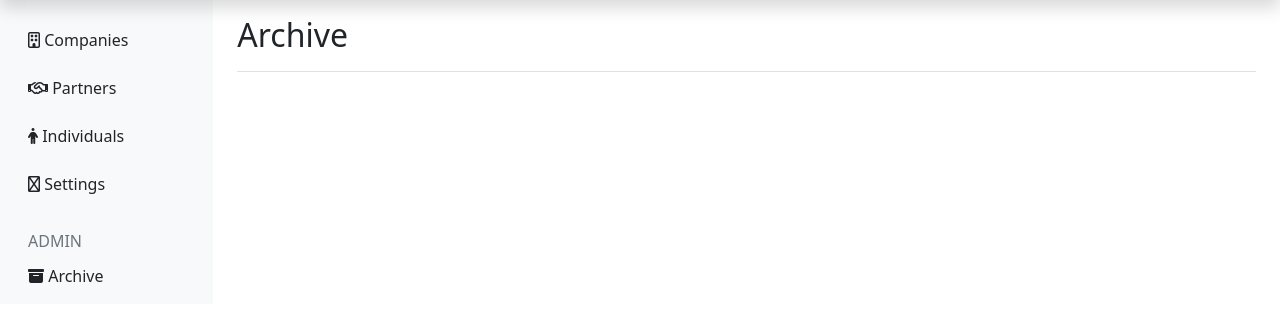
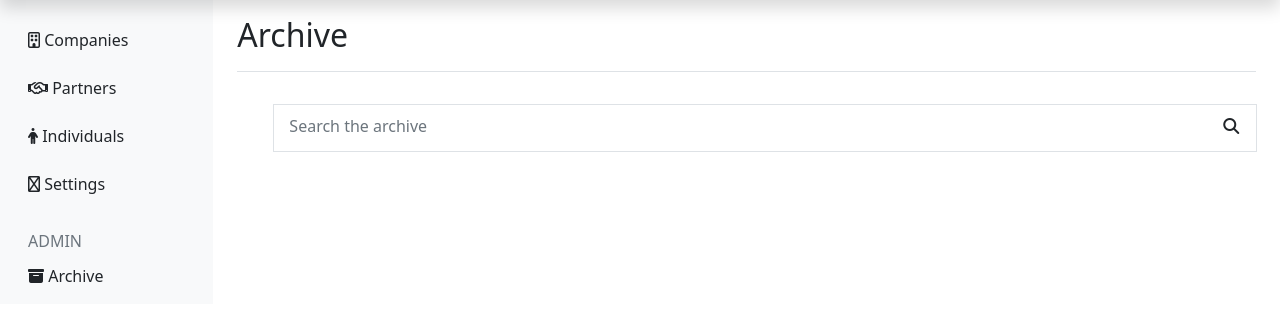
Before and after one commit to Yipyapyo/Wayra-Website, a Django app: page /archive_page/ in a window 1280 px wide. Shown: the part 79-401 px from the top of the page. Run offline with Django 4.2, Linux system fonts and the light colour scheme; a user stored in the database is signed in; some libraries are stand-ins or nearby versions.

Commit message:
refactored the search bar to be reusable in all pages

```diff
--- a/portfolio/static/js/searchbar.js
+++ b/portfolio/static/js/searchbar.js
@@ -25,7 +25,7 @@ $('.search_input').keyup(function(){
     $.ajax(
     {
         type:"GET",
-        url: "/search_result",
+        url: search_url,
         data:{
                 searchresult: search_input.value
         },
--- a/portfolio/templates/archive/archive_page.html
+++ b/portfolio/templates/archive/archive_page.html
@@ -6,5 +6,17 @@
     <h1 class="h2">Archive</h1>
 </div>
 
+<div class="px-5 py-2 rounded-3">
+    <div class="container-fluid pt-2 px-0 search-div-styling" style="position:absolute;z-index: 1;max-width: 75%;">
+
+      <div class="row">
+
+        {% include 'partials/search/searchbar.html' with search_url=search_url %}
+
+      </div>
+
+    </div>
+</div>
+
 
 {% endblock %}
--- a/portfolio/templates/company/main_dashboard.html
+++ b/portfolio/templates/company/main_dashboard.html
@@ -21,7 +21,7 @@
 
       <div class="row">
 
-        {% include 'partials/search/searchbar.html' %}
+        {% include 'partials/search/searchbar.html' with search_url=search_url %}
 
       </div>
 
--- a/portfolio/templates/partials/search/search_result_cell.html
+++ b/portfolio/templates/partials/search/search_result_cell.html
@@ -1,5 +1,5 @@
 {% load static %}
-<a class="list-group-item list-group-item-action" href="{% url 'portfolio_company' result.id %}">
+<a class="list-group-item list-group-item-action" href="{% url destination_url result.id %}">
     <div class="d-flex align-items-center">
         <img src="{% static 'images/wayra_logo.png' %}" alt="" style="height: 30px"
         class="rounded" />
@@ -7,4 +7,4 @@
         <span>{{result.name}}</span>
         </div>
     </div>
-</a>
+</li>
--- a/portfolio/templates/partials/search/searchbar.html
+++ b/portfolio/templates/partials/search/searchbar.html
@@ -6,7 +6,7 @@
   <form method = "POST" action="{%url 'search_result'%}" class="input-group col-md-4 pb-1">
     {% csrf_token %}
 
-    <input class="search_input form-control py-2" type="search" placeholder="Search for a Company" id="search_input" name="searchresult" autocomplete="off" style="border: 0;" spellcheck="false" value="{{searched}}">
+    <input class="search_input form-control py-2" type="search" placeholder="{{placeholder}}" id="search_input" name="searchresult" autocomplete="off" style="border: 0;" spellcheck="false" value="{{searched}}">
     <span class="input-group-append">
 
 
@@ -22,6 +22,10 @@
 
   <!-- Ajax function call -->
   <script src="https://ajax.googleapis.com/ajax/libs/jquery/1.12.0/jquery.min.js"></script>
+  <script>
+    var search_url = "{{search_url}}";
+  </script>
+
   <script src="{% static 'js/searchbar.js' %}"></script>
 
 </div>
--- a/portfolio/views/archive_views.py
+++ b/portfolio/views/archive_views.py
@@ -1,9 +1,44 @@
 from django.contrib.auth.decorators import login_required
 from django.shortcuts import render, redirect
+from django.http import HttpResponse
+from portfolio.models import Company, Individual
+from django.template.loader import render_to_string
+from django.urls import reverse
 
 """Archive views"""
 @login_required
 def archive(request):
     '''This ius the archive page. ONLY VIEWED BY ADMINS'''
 
-    return render(request, 'archive/archive_page.html')
+    context = {
+        "search_url": reverse('archive_search'),
+        "placeholder":"Search the archive"
+    }
+
+    return render(request, 'archive/archive_page.html', context)
+
+@login_required
+def archive_search(request):
+
+    if request.method == "GET":
+
+        searched = request.GET['searchresult']
+        print(f"searched: {searched}")
+
+        response = []
+
+        if(searched == ""):
+            response = []
+        else:
+            company_search_result = Company.objects.filter(name__contains=searched).values()
+            individual_search_result = Individual.objects.filter(name__contains=searched).values()
+            response.append(("Companies",list(company_search_result)))
+            response.append(("Individuals",list(individual_search_result)))
+
+        search_results_table_html = render_to_string('partials/search/search_results_table.html', {
+        'search_results': response, 'searched':searched, 'destination_url':'portfolio_company'})
+
+        return HttpResponse(search_results_table_html)
+
+    else:
+        return HttpResponse("Request method is not a GET")
--- a/vcpms/urls.py
+++ b/vcpms/urls.py
@@ -44,5 +44,6 @@ urlpatterns = [
 
     # Archive views
     path("archive_page/", views.archive, name="archive_page"),
+    path('archive/search', views.archive_search, name='archive_search'),
 
 ]
```
Also changed, not shown: portfolio/templates/partials/search/search_results_table.html (+13 -3 lines), portfolio/views/dashboard_views.py (+9 -3 lines).
